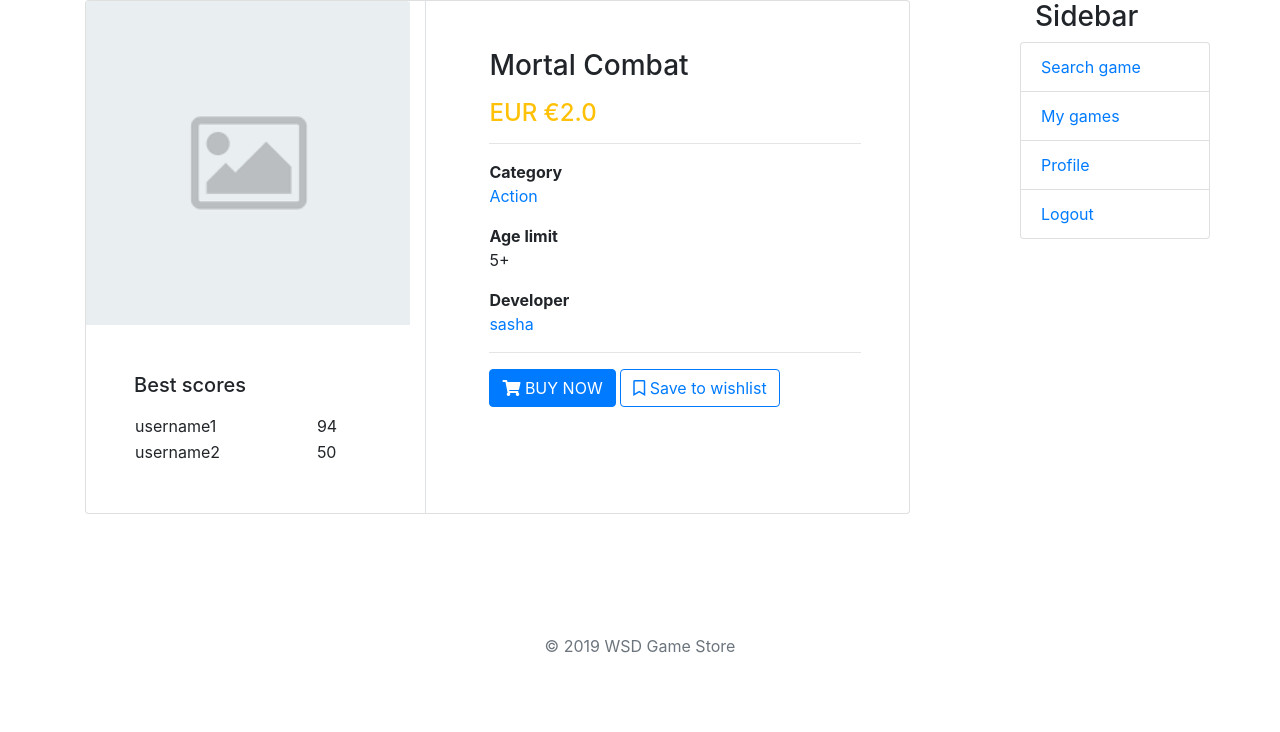
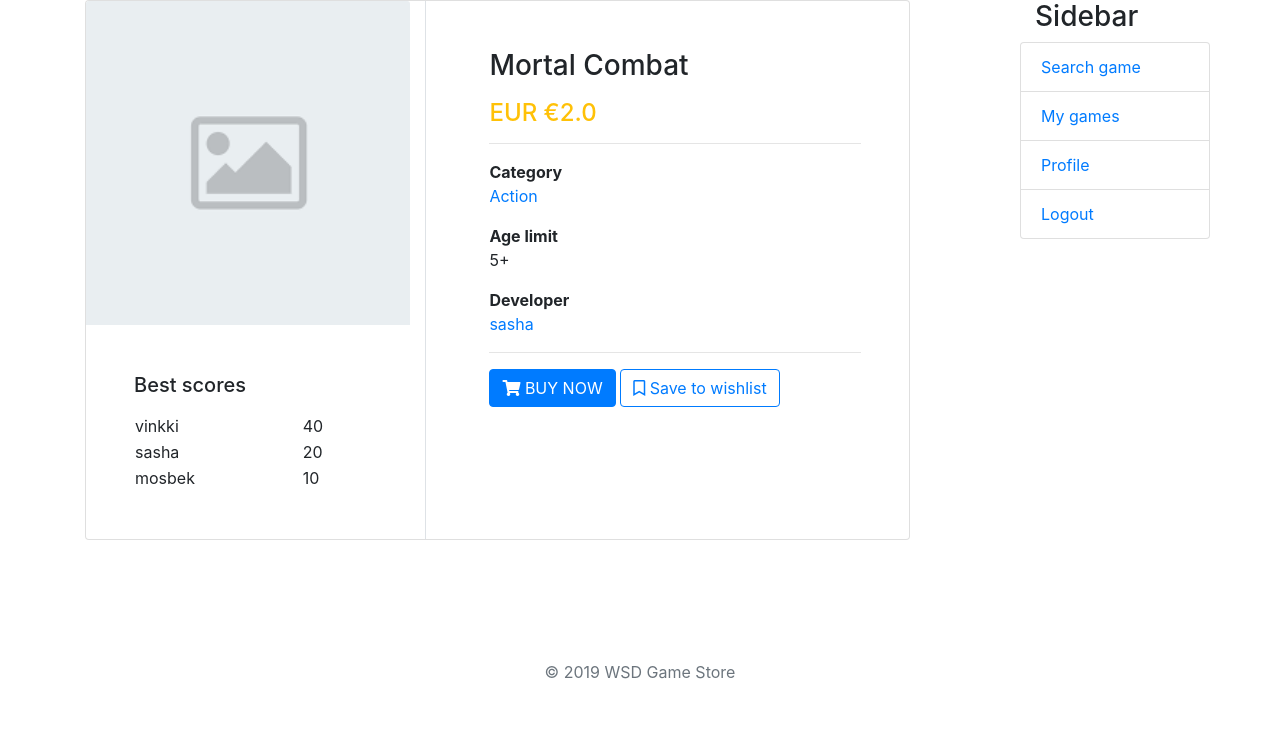
Before and after one commit to sashatoday/Online_Gamestore, a Django app: page /games/7/ in a window 1280 px wide. Shown: the part 144-876 px from the top of the page. Before the commit the page ends 797 px from the top, so only its background shows below. Run offline with Django 3.2, Linux system fonts and the light colour scheme; a user stored in the database is signed in; data comes from the database, SQL or seed files in the repository; both versions use the stored data as it was after the commit; data that the repository does not hold is empty; some libraries are stand-ins or nearby versions.

Commit message:
Add score tables for games

```diff
--- a/app/gamestore/templates/game/game_description.html
+++ b/app/gamestore/templates/game/game_description.html
@@ -22,14 +22,12 @@
   <div>
       <h5 class="title mb-3">Best scores</h5>
     <table style="width:100%">
-      <tr>
-        <td>username1</td>
-        <td>94</td>
-      </tr>
-      <tr>
-        <td>username2</td>
-        <td>50</td>
-      </tr>
+      {% for score in scores %}
+          <tr>
+            <td>{{ score.scorer.user.username }}</td>
+            <td>{{ score.value }}</td>
+          </tr>
+      {% endfor %}
     </table>
    </div>
 </article>
--- a/app/gamestore/urls.py
+++ b/app/gamestore/urls.py
@@ -11,7 +11,7 @@ urlpatterns = [
     re_path(r'^user/(?P<user_id>[0-9]+)/$', account.show_user, name='user'),
     re_path(r'^search_game/$', game.search_game, name='search_game'),
     re_path(r'^my_games/$', game.show_my_games, name='my_games'),
-    re_path(r'^games/(?P<game_id>[0-9]+)/$', game.game_description, name='game_description'),
+    re_path(r'^games/(?P<game_id>[0-9]+)/$', game.show_game_description, name='game_description'),
     re_path(r'^uploaded_games/$', game.show_uploaded_games, name='uploaded_games'),
     re_path(r'^add_game/$', game.add_game, name='adding_game'),
     re_path(r'^play_game/(?P<game_id>[0-9]+)/$', game.play_game, name='play_game'),
--- a/app/gamestore/views/game.py
+++ b/app/gamestore/views/game.py
@@ -5,7 +5,6 @@ from django.contrib.auth.decorators import login_required
 from django.shortcuts import get_object_or_404
 import json
 from django.http import JsonResponse, HttpResponse
-from django.core import serializers
 
 def search_game(request):
     developer = False
@@ -33,7 +32,7 @@ def show_my_games(request):
     return render(request, "game/my_games.html", args)
 
 @login_required(login_url='/login/')
-def game_description(request, game_id):
+def show_game_description(request, game_id):
     user = request.user.userprofile
     developer = user.is_developer()
     game = get_object_or_404(Game, id=game_id)
@@ -44,12 +43,13 @@ def game_description(request, game_id):
     purchased_games = Game.objects.filter(purchasedGame__in=Purchase.objects.filter(buyer=user))
     if game in purchased_games:
         purchased_game = True
-
+    scores = Score.objects.filter(gameInScore=game)[:10]
     args = {
         'game' : game,
         'developer' : developer,
         'owner' : owner,
         'purchased_game' : purchased_game,
+        'scores' : scores,
     }
     return render(request, "game/game_description.html", args)
 
```
Also changed, not shown: app/db.sqlite3.
